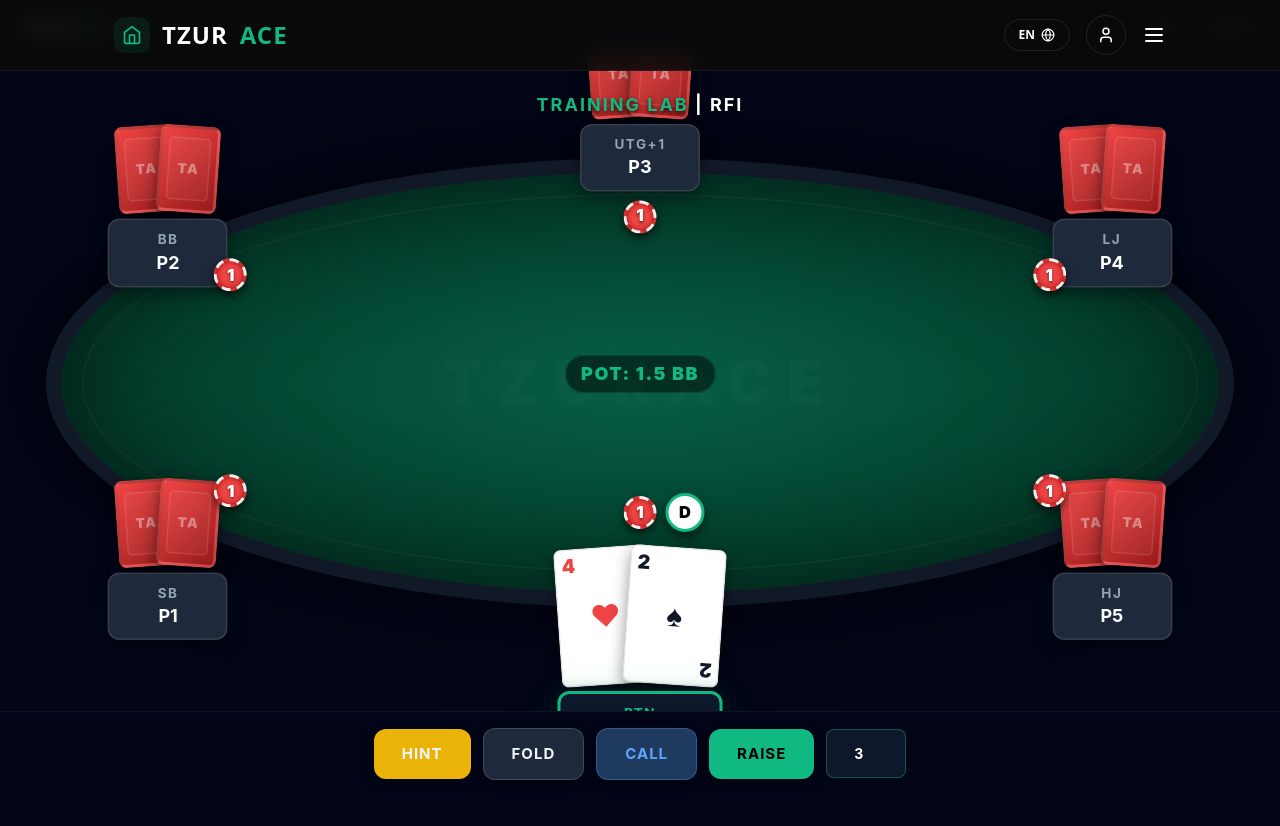
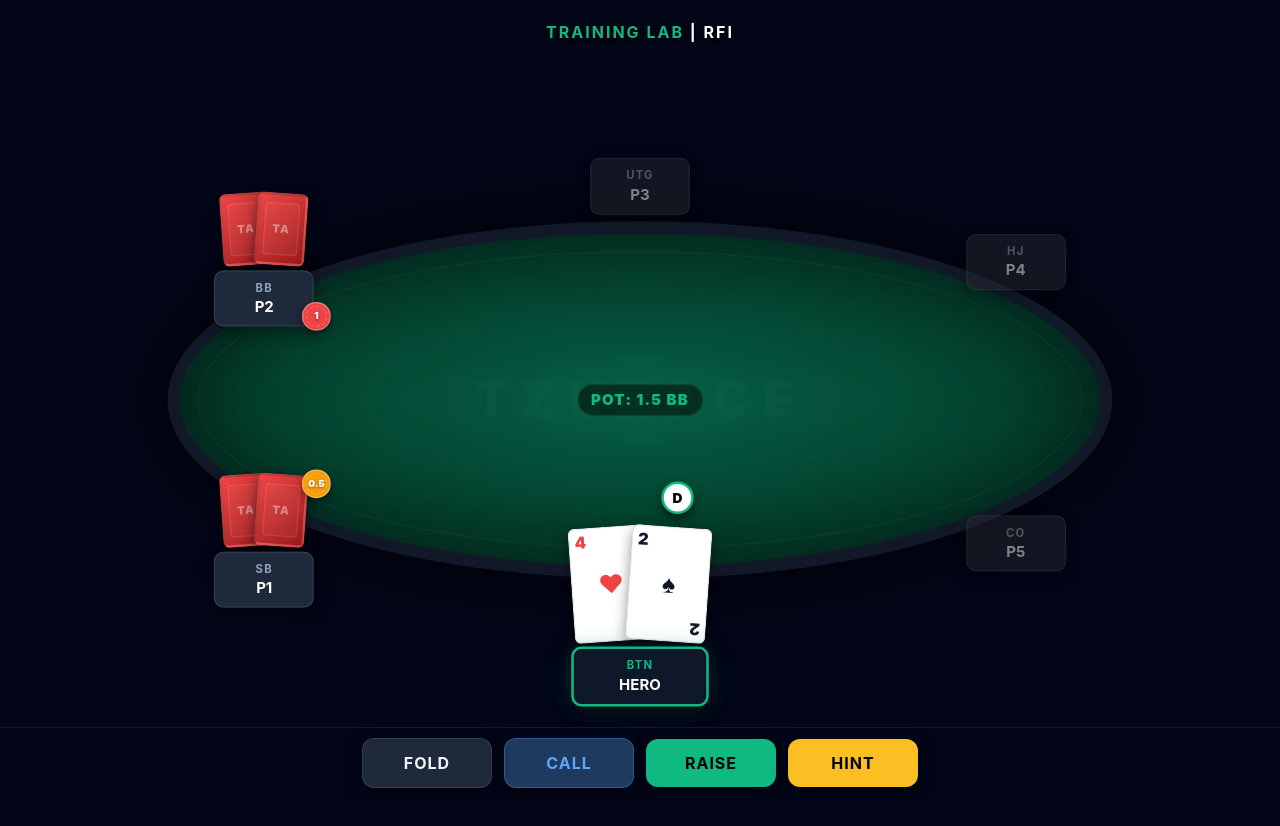
Before and after one commit to tzuri-amiur/TzurAce, a Next.js app: page /trainer in a window 1280 px wide. Shown: the top 826 px of the page. After the commit the page ends 800 px from the top, so only its background shows below. Built offline with nearby package versions, Linux system fonts and the light colour scheme.

Commit message:
adjust table. fix pot and cheeps

```diff
--- a/src/app/simulator/Simulator.css
+++ b/src/app/simulator/Simulator.css
@@ -17,8 +17,16 @@
   position: fixed;
   top: 0;
   left: 0;
-  /* Desktop Scale Factor */
-  --table-scale-desktop: 1.5;
+
+  /* --- Chip Scaling System --- */
+  --chip-size-base: 32px;
+  --chip-scale-factor: 0.7;
+  /* Reduce by 20% - easily adjustable here */
+  --chip-size: calc(var(--chip-size-base) * var(--chip-scale-factor));
+  --chip-font-size: calc(11px * var(--chip-scale-factor));
+
+  /* Desktop Scale Factor - Safer value to prevent cut-off */
+  --table-scale-desktop: 1.25;
 }
 
 /* ---- Header ---- */
@@ -75,6 +83,7 @@
   flex-direction: column;
   align-items: center;
   justify-content: center;
+  /* keep centered but wrapper will define bounds */
   padding: 0;
   overflow: hidden;
 }
@@ -87,16 +96,18 @@
   align-items: center;
   justify-content: center;
   position: relative;
-  /* max-height so buttons always show below */
-  max-height: calc(100dvh - 180px);
+  /* Removed max-height that was cutting the table */
+  max-height: none;
+  padding: 20px 0;
 }
 
 /* ---- Table Stage (positions seats relative to) ---- */
 .sim-stage {
   position: relative;
   /* Desktop: landscape ratio */
-  width: min(90vw, 900px);
+  width: min(90vw, 860px);
   aspect-ratio: 16 / 7;
+  transition: transform 0.3s ease;
 }
 
 /* ---- Poker Table Ellipse ---- */
@@ -209,22 +220,30 @@
 }
 
 .sim-chip-bet {
-  width: 22px;
-  height: 22px;
+  width: var(--chip-size);
+  height: var(--chip-size);
   box-sizing: border-box;
-  background: radial-gradient(circle at center, #ef4444 40%, #b91c1c 100%);
+  background: radial-gradient(circle at center, #1e3a8a 40%, #1e40af 100%);
   color: white;
-  border: 2px dashed rgba(255, 255, 255, 0.9);
+  border: 1px solid rgba(255, 255, 255, 0.3);
   border-radius: 50%;
   display: flex;
   align-items: center;
   justify-content: center;
-  font-size: 11px;
+  font-size: var(--chip-font-size);
   font-weight: 900;
-  box-shadow:
-    inset 0 0 1px rgba(0, 0, 0, 0.5),
-    0 3px 6px rgba(0, 0, 0, 0.6);
-  text-shadow: 0px 1px 2px rgba(0, 0, 0, 0.6);
+  box-shadow: 0 4px 8px rgba(0, 0, 0, 0.4);
+  text-shadow: 0px 1px 2px rgba(0, 0, 0, 0.4);
+  position: relative;
+}
+
+.sim-chip-bet::after {
+  content: '';
+  position: absolute;
+  inset: calc(3px * var(--chip-scale-factor));
+  border: 1px dashed rgba(255, 255, 255, 0.2);
+  border-radius: 50%;
+  pointer-events: none;
 }
 
 .sim-seat-cards {
@@ -254,7 +273,7 @@
 }
 
 .sim-seat-box.folded {
-  opacity: 0.35;
+  opacity: 0.5;
   filter: grayscale(60%);
 }
 
@@ -467,7 +486,8 @@
   .sim-stage {
     width: min(88vw, 340px);
     aspect-ratio: 9 / 14;
-    transform: scale(1.25);
+    transform: scale(1.15);
+    /* Reduced scale slightly to avoid clipping on smaller phones */
   }
 
   /* Ellipse: tall vertical oval */
@@ -554,6 +574,5 @@
     transform: scale(var(--table-scale-desktop));
     transform-origin: center center;
     /* Ensure no overlap with fixed header/action-bar within 100vh */
-    max-height: 80vh;
   }
 }
--- a/src/app/simulator/Simulator.tsx
+++ b/src/app/simulator/Simulator.tsx
@@ -42,7 +42,7 @@ function ChipStack({ count = 3 }: { count?: number }) {
 }
 
 // ─── Positions ────────────────────────────────────────────────
-const POSITION_NAMES = ['SB', 'BB', 'UTG', 'UTG+1', 'LJ', 'HJ', 'CO', 'BTN', 'P9', 'P10'];
+const POSITION_NAMES = ['SB', 'BB', 'UTG', 'HJ', 'CO', 'BTN'];
 
 function getPositions(count: number): string[] {
     // Always: first=SB, second=BB, last=BTN
@@ -100,31 +100,42 @@ function getEvenlySpacedEllipseAngles(numPoints: number, rx: number, ry: number,
     return angles;
 }
 
-// ─── Main Simulator Component ─────────────────────────────────
+export interface SeatData {
+    seatIndex: number;
+    status: 'active' | 'folded' | 'hero';
+    positionLabel: string;
+    betAmount?: number;
+}
+
 export interface SimulatorProps {
-    heroCards?: [CardData, CardData];
+    heroHand?: [CardData, CardData];
     boardCards?: CardData[];
     potSizeBB?: number;
     numPlayers?: number;
-    heroPosition?: string;
+    position?: string; // Keep for banner/back-compat
+    feedback?: { msg: string; type: 'success' | 'error' | null };
+    showHeader?: boolean;
     onAction?: (action: 'FOLD' | 'CALL' | 'RAISE', amount?: number) => void;
     onHint?: () => void;
+    seats?: SeatData[];
+    gameState?: 'PRE_FLOP' | 'POST_FLOP';
 }
 
 export default function Simulator({
-    heroCards: propHeroCards,
+    heroHand: propHeroHand,
     boardCards: propBoardCards,
     potSizeBB = 6.0,
     numPlayers: propNumPlayers,
-    heroPosition = 'SB',
-    onAction,
-    onHint
+    position = 'SB',
+    feedback,
+    showHeader = true,
+    seats: propSeats,
+    gameState = 'POST_FLOP'
 }: SimulatorProps) {
     // Default initial state: A full board and initial blinds
     const [localNumPlayers, setLocalNumPlayers] = useState(6);
     const numPlayers = propNumPlayers ?? localNumPlayers;
 
-    const [raiseAmount, setRaiseAmount] = useState(3);
     const [isPortrait, setIsPortrait] = useState(false);
     const [mounted, setMounted] = useState(false);
 
@@ -138,7 +149,7 @@ export default function Simulator({
     ];
 
     // Hero cards: As Ah (fixed as default)
-    const heroCards = propHeroCards || [
+    const heroHand = propHeroHand || [
         { rank: 'A', suit: 'spades' },
         { rank: 'A', suit: 'hearts' },
     ];
@@ -163,25 +174,24 @@ export default function Simulator({
     }, []);
 
     const tableSeats = useMemo(() => {
-        const shiftedPositions = getShiftedPositions(numPlayers, heroPosition);
-
-        const rawSeats = Array.from({ length: numPlayers }).map((_, i) => ({
-            seatIndex: i,
-            isHero: i === 0,
-            isFolded: false,
-            isDealer: shiftedPositions[i] === 'BTN',
-            positionLabel: shiftedPositions[i],
-        }));
-
-        // Use approximate logical aspect ratios to calculate perfectly even arc lengths
         const rx = isPortrait ? 38 * 9 : 46 * 16;
         const ry = isPortrait ? 44 * 14 : 46 * 7;
+        const angles = getEvenlySpacedEllipseAngles(numPlayers, rx, ry, 90);
 
-        // Compute evenly spaced T (parametric angles) along the ellipse perimeter
-        const angles = getEvenlySpacedEllipseAngles(numPlayers, rx, ry, 90);
+        // Use provided seats or construct default active seats
+        const rawSeats = propSeats || Array.from({ length: numPlayers }).map((_, i) => {
+            const shifted = getShiftedPositions(numPlayers, position);
+            return {
+                seatIndex: i,
+                status: (i === 0 ? 'hero' : 'active') as 'hero' | 'active' | 'folded',
+                positionLabel: shifted[i],
+                betAmount: 0
+            };
+        });
 
         return rawSeats.map((seat, i) => {
             const rad = angles[i];
+            const betVal = seat.betAmount || 0;
 
             // Visual CSS percentages for the Seat Box
             const rPx = isPortrait ? 38 : 46;
@@ -196,7 +206,7 @@ export default function Simulator({
 
             // Push chip stack inwards securely over the green felt
             const pushRadiusX = isPortrait ? 40 : 55;
-            const pushRadiusY = seat.isHero ? (isPortrait ? 85 : 95) : (isPortrait ? 60 : 70);
+            const pushRadiusY = seat.status === 'hero' ? (isPortrait ? 85 : 95) : (isPortrait ? 60 : 70);
 
             const offsetX = -vx * pushRadiusX;
             const offsetY = -vy * pushRadiusY;
@@ -227,24 +237,18 @@ export default function Simulator({
                     top: '50%',
                     zIndex: 40,
                     transform: `translate(calc(-50% + ${offsetX + rightVx * dbGap}px), calc(-50% + ${offsetY + rightVy * dbGap}px))`
-                }
+                },
+                betAmount: betVal
             };
         });
-    }, [numPlayers, isPortrait]);
-
-    const handleAction = useCallback((action: 'FOLD' | 'CALL' | 'RAISE') => {
-        if (onAction) {
-            onAction(action, action === 'RAISE' ? raiseAmount : undefined);
-        } else {
-            console.log(`[Simulator] Hero action: ${action}${action === 'RAISE' ? ` to ${raiseAmount} BB` : ''}`);
-        }
-    }, [raiseAmount, onAction]);
+    }, [numPlayers, isPortrait, position, propSeats]);
 
     if (!mounted) return null;
 
     return (
         <div className="sim-root">
             {/* ── Header ── */}
+            {showHeader && (
                 <header className="sim-header">
                     <div className="sim-brand">Tzur<span>Ace</span> <span style={{ fontWeight: 400, fontSize: '0.9rem', color: '#64748b' }}>| Simulator</span></div>
                     <div className="sim-controls-row">
@@ -261,6 +265,7 @@ export default function Simulator({
                         </select>
                     </div>
                 </header>
+            )}
 
             {/* ── Main Body ── */}
             <main className="sim-body">
@@ -276,8 +281,10 @@ export default function Simulator({
                             {/* Board & Pot */}
                             <div className="sim-middle-container">
                                 <div className="sim-pot">
+                                    {gameState !== 'PRE_FLOP' && <ChipStack count={Math.floor(potSizeBB / 2)} />}
                                     <div className="sim-pot-label">POT: {potSizeBB} BB</div>
                                 </div>
+                                {gameState !== 'PRE_FLOP' && (
                                     <div className="sim-board">
                                         {boardCards.map((card, idx) => (
                                             <SimCard
@@ -288,6 +295,7 @@ export default function Simulator({
                                             />
                                         ))}
                                     </div>
+                                )}
                             </div>
                         </div>
 
@@ -299,18 +307,18 @@ export default function Simulator({
                                     className="sim-seat"
                                     style={seat.style}
                                 >
-                                    {/* Cards above the seat box */}
+                                    {/* Player Cards */}
                                     <div className="sim-seat-cards">
-                                        {seat.isHero ? (
+                                        {seat.status === 'hero' ? (
                                             <>
                                                 <div style={{ transform: 'rotate(-4deg)' }}>
-                                                    <SimCard {...heroCards[0]} width={heroCardW} height={heroCardH} />
+                                                    <SimCard {...heroHand[0]} width={heroCardW} height={heroCardH} />
                                                 </div>
                                                 <div style={{ transform: 'rotate(4deg)', marginLeft: isPortrait ? '-14px' : '-18px' }}>
-                                                    <SimCard {...heroCards[1]} width={heroCardW} height={heroCardH} />
+                                                    <SimCard {...heroHand[1]} width={heroCardW} height={heroCardH} />
                                                 </div>
                                             </>
-                                        ) : (
+                                        ) : seat.status === 'active' ? (
                                             <>
                                                 <div style={{ transform: 'rotate(-4deg)' }}>
                                                     <SimCardBack width={villainCardW} height={villainCardH} />
@@ -319,28 +327,34 @@ export default function Simulator({
                                                     <SimCardBack width={villainCardW} height={villainCardH} />
                                                 </div>
                                             </>
-                                        )}
+                                        ) : null}
                                     </div>
 
                                     {/* Seat Box */}
-                                    <div className={`sim-seat-box ${seat.isHero ? 'hero' : ''} ${seat.isFolded ? 'folded' : ''}`}>
+                                    <div className={`sim-seat-box ${seat.status === 'hero' ? 'hero' : ''} ${seat.status === 'folded' ? 'folded' : ''}`}>
                                         <div className="sim-seat-pos">{seat.positionLabel}</div>
-                                        <div className="sim-seat-name">{seat.isHero ? 'HERO' : `P${seat.seatIndex}`}</div>
+                                        <div className="sim-seat-name">{seat.status === 'hero' ? 'HERO' : `P${seat.seatIndex}`}</div>
                                     </div>
 
-                                    {/* Player Action Area (Chips & Dealer Button) */}
-                                    {(!seat.isFolded || seat.isDealer) && (
+                                    {/* Player Action Area (Chips & Dealer Button) - Logic moved: render if status allows or is BTN */}
                                     <div style={{ position: 'absolute', inset: 0, pointerEvents: 'none' }}>
-                                            {!seat.isFolded && (
-                                                <div className="sim-chip-bet" style={seat.chipStyle}>1</div>
-                                            )}
-                                            {seat.isDealer && (
+                                        {seat.status !== 'folded' && seat.betAmount && seat.betAmount > 0 ? (
+                                            <div
+                                                className="sim-chip-bet"
+                                                style={{
+                                                    ...seat.chipStyle,
+                                                    background: seat.betAmount === 0.5 ? '#f59e0b' : (seat.betAmount === 1.0 ? '#ef4444' : undefined)
+                                                }}
+                                            >
+                                                {seat.betAmount}
+                                            </div>
+                                        ) : null}
+                                        {seat.positionLabel === 'BTN' && (
                                             <div className="sim-dealer-btn" style={seat.dealerStyle}>
                                                 D
                                             </div>
                                         )}
                                     </div>
-                                    )}
                                 </div>
                             );
                         })}
@@ -348,26 +362,12 @@ export default function Simulator({
                 </div>
             </main>
 
-            {/* ── Action Bar ── */}
-            <div className="sim-action-bar">
-                {onHint && (
-                    <button className="sim-btn sim-btn-hint" onClick={onHint} style={{ backgroundColor: '#eab308' }}>
-                        HINT
-                    </button>
+            {/* Feedback Toast */}
+            {feedback?.msg && (
+                <div className={`sim-feedback-toast ${feedback.type}`}>
+                    {feedback.msg}
+                </div>
             )}
-                <button className="sim-btn sim-btn-fold" onClick={() => handleAction('FOLD')}>FOLD</button>
-                <button className="sim-btn sim-btn-call" onClick={() => handleAction('CALL')}>CALL</button>
-                <button className="sim-btn sim-btn-raise" onClick={() => handleAction('RAISE')}>RAISE</button>
-                <input
-                    type="number"
-                    className="sim-raise-input"
-                    value={raiseAmount}
-                    min={2}
-                    max={200}
-                    onChange={e => setRaiseAmount(Number(e.target.value))}
-                    aria-label="Raise amount in BB"
-                />
-            </div>
         </div>
     );
 }
--- a/src/app/trainer/TrainerClient.tsx
+++ b/src/app/trainer/TrainerClient.tsx
@@ -300,6 +300,51 @@ export default function TrainerClient({ initialHand, initialCards }: TrainerClie
         }
     };
 
+    const ACTION_ORDER: Position[] = ['UTG', 'HJ', 'CO', 'BTN', 'SB', 'BB'];
+
+    const calculatedSeats = React.useMemo(() => {
+        const currentHeroPos = POSITIONS[heroGamePosition];
+        const heroActionIdx = ACTION_ORDER.indexOf(currentHeroPos);
+        const shiftedPositions = POSITIONS; // Simplified mapping for 6-max Trainer
+
+        // In this specific trainer, internal seating i=0 is Hero.
+        // We'll map POSITIONS to fixed seat indices for visual consistency.
+        // POSITIONS is ['SB', 'BB', 'UTG', 'HJ', 'CO', 'BTN']
+        // We want Hero to be at index 0, so we shift POSITIONS so 'position' is at i=0.
+        const heroIdxInPositions = heroGamePosition;
+        const visuallyShifted = [...POSITIONS.slice(heroIdxInPositions), ...POSITIONS.slice(0, heroIdxInPositions)];
+
+        return Array.from({ length: 6 }).map((_, i) => {
+            const posLabel = visuallyShifted[i];
+            const actionIdx = ACTION_ORDER.indexOf(posLabel);
+            const isHero = i === 0;
+
+            let status: 'active' | 'folded' | 'hero' = 'active';
+            let betAmount = 0;
+            if (isHero) {
+                status = 'hero';
+            } else if (posLabel !== 'SB' && posLabel !== 'BB') {
+                if (actionIdx !== -1 && actionIdx < heroActionIdx) {
+                    status = 'folded';
+                }
+            }
+
+            if (posLabel === 'SB') betAmount = 0.5;
+            else if (posLabel === 'BB') betAmount = 1.0;
+
+            return {
+                seatIndex: i,
+                status,
+                positionLabel: posLabel,
+                betAmount
+            };
+        });
+    }, [heroGamePosition]);
+
+    const totalPot = React.useMemo(() => {
+        return calculatedSeats.reduce((sum, seat) => sum + (seat.betAmount || 0), 0);
+    }, [calculatedSeats]);
+
     const buttonStyle: React.CSSProperties = {
         padding: '16px 32px',
         borderRadius: '12px',
@@ -316,17 +361,24 @@ export default function TrainerClient({ initialHand, initialCards }: TrainerClie
     };
 
     return (
-        <div style={{
-            minHeight: '100vh',
+        <div
+            className="trainer-page-container"
+            style={{
+                position: 'fixed',
+                top: 0,
+                left: 0,
+                width: '100vw',
+                height: '100vh',
                 backgroundColor: isLandscapeMobile ? '#111111' : '#020617',
                 color: 'white',
                 fontFamily: 'Inter, system-ui, sans-serif',
                 display: 'flex',
                 flexDirection: isLandscapeMobile ? 'row' : 'column',
-            padding: isMobile ? '0' : '10px',
+                padding: 0,
                 overflow: 'hidden',
-            height: '100dvh'
-        }}>
+                zIndex: 1000
+            }}
+        >
             {/* Feedback Modal Overlay */}
             {showHint && (
                 <div style={{
@@ -334,7 +386,7 @@ export default function TrainerClient({ initialHand, initialCards }: TrainerClie
                     inset: 0,
                     backgroundColor: 'rgba(2, 6, 23, 0.85)',
                     backdropFilter: 'blur(8px)',
-                    zIndex: 200,
+                    zIndex: 1200, /* Higher than Simulator's fixed z-index if any */
                     display: 'flex',
                     alignItems: 'center',
                     justifyContent: 'center',
@@ -399,30 +451,88 @@ export default function TrainerClient({ initialHand, initialCards }: TrainerClie
                 </div>
             )}
 
-            <div style={{ flex: 1, position: 'relative' }}>
+            <div style={{ flex: 1, position: 'relative', display: 'flex', flexDirection: 'column', height: '100%', width: '100%' }}>
+                {/* Lab Title Banner - Relative position to take space in flex flow */}
                 <div style={{
-                    position: 'absolute',
-                    top: '10px',
-                    left: 0,
-                    right: 0,
+                    paddingTop: '20px',
+                    paddingBottom: '5px',
+                    textAlign: 'center',
                     zIndex: 100,
-                    textAlign: 'center',
-                    pointerEvents: 'none'
+                    width: '100%',
+                    flexShrink: 0
                 }}>
-                    <div style={{ color: '#10b981', fontWeight: 'bold', fontSize: '18px', letterSpacing: '2px', textShadow: '0 2px 4px rgba(0,0,0,0.8)' }}>
+                    <div style={{ color: '#10b981', fontWeight: 'bold', fontSize: '16px', letterSpacing: '2px', textShadow: '0 2px 5px rgba(0,0,0,1)' }}>
                         TRAINING LAB <span style={{ color: 'white' }}>| RFI</span>
                     </div>
                 </div>
 
+                {/* Simulator Area - Perfectly centered in available space with scaling protection */}
+                <div
+                    className="table-container-fixed"
+                    style={{
+                        flex: 1,
+                        display: 'flex',
+                        flexDirection: 'column',
+                        alignItems: 'center',
+                        justifyContent: 'center',
+                        width: '100%',
+                        overflow: 'hidden',
+                        position: 'relative',
+                        minHeight: 0 /* Important for flexbox to allow shrinking */
+                    }}
+                >
+                    <div style={{
+                        maxWidth: '100%',
+                        maxHeight: '100%',
+                        display: 'flex',
+                        alignItems: 'center',
+                        justifyContent: 'center',
+                        overflow: 'hidden'
+                    }}>
                         <Simulator
-                    heroCards={heroCards}
+                            heroHand={heroCards}
                             boardCards={boardCards}
-                    potSizeBB={potSizeBB}
+                            potSizeBB={totalPot}
                             numPlayers={6}
-                    heroPosition={getPositionLabel(5)}
-                    onAction={(action) => handleAction(action)}
-                    onHint={toggleHint}
+                            position={POSITIONS[heroGamePosition]}
+                            showHeader={false}
+                            seats={calculatedSeats}
+                            gameState="PRE_FLOP"
                         />
+                    </div>
+                </div>
+
+                {/* ── Action Bar ── Pinned at the very bottom, minimal padding */}
+                <div style={{
+                    width: '100%',
+                    display: 'flex',
+                    alignItems: 'center',
+                    justifyContent: 'center',
+                    gap: isMobile ? '8px' : '12px',
+                    padding: isMobile ? '8px 10px 10px' : '10px 20px 12px',
+                    flexShrink: 0,
+                    background: 'rgba(2, 6, 23, 0.95)',
+                    borderTop: '1px solid rgba(255, 255, 255, 0.08)',
+                    backdropFilter: 'blur(12px)',
+                    zIndex: 110
+                }}>
+                    <button
+                        onClick={() => handleAction('FOLD')}
+                        style={{ ...buttonStyle, padding: isMobile ? '12px 0' : '12px 24px', backgroundColor: '#1e293b', color: '#f1f5f9', border: '1px solid rgba(255, 255, 255, 0.1)', flex: isMobile ? 1 : 'none', minWidth: isMobile ? '0' : '130px' }}
+                    >FOLD</button>
+                    <button
+                        onClick={() => handleAction('CALL')}
+                        style={{ ...buttonStyle, padding: isMobile ? '12px 0' : '12px 24px', backgroundColor: '#1e3a5f', color: '#60a5fa', border: '1px solid rgba(96, 165, 250, 0.3)', flex: isMobile ? 1 : 'none', minWidth: isMobile ? '0' : '130px' }}
+                    >CALL</button>
+                    <button
+                        onClick={() => handleAction('RAISE')}
+                        style={{ ...buttonStyle, padding: isMobile ? '12px 0' : '12px 24px', backgroundColor: '#10b981', color: '#000', flex: isMobile ? 1 : 'none', minWidth: isMobile ? '0' : '130px' }}
+                    >RAISE</button>
+                    <button
+                        onClick={toggleHint}
+                        style={{ ...buttonStyle, padding: isMobile ? '12px 0' : '12px 24px', backgroundColor: '#fbbf24', color: '#000', flex: isMobile ? 1 : 'none', minWidth: isMobile ? '0' : '130px' }}
+                    >HINT</button>
+                </div>
             </div>
 
             <style jsx>{`
```
Lines whose indentation alone changed are shown as unchanged.
